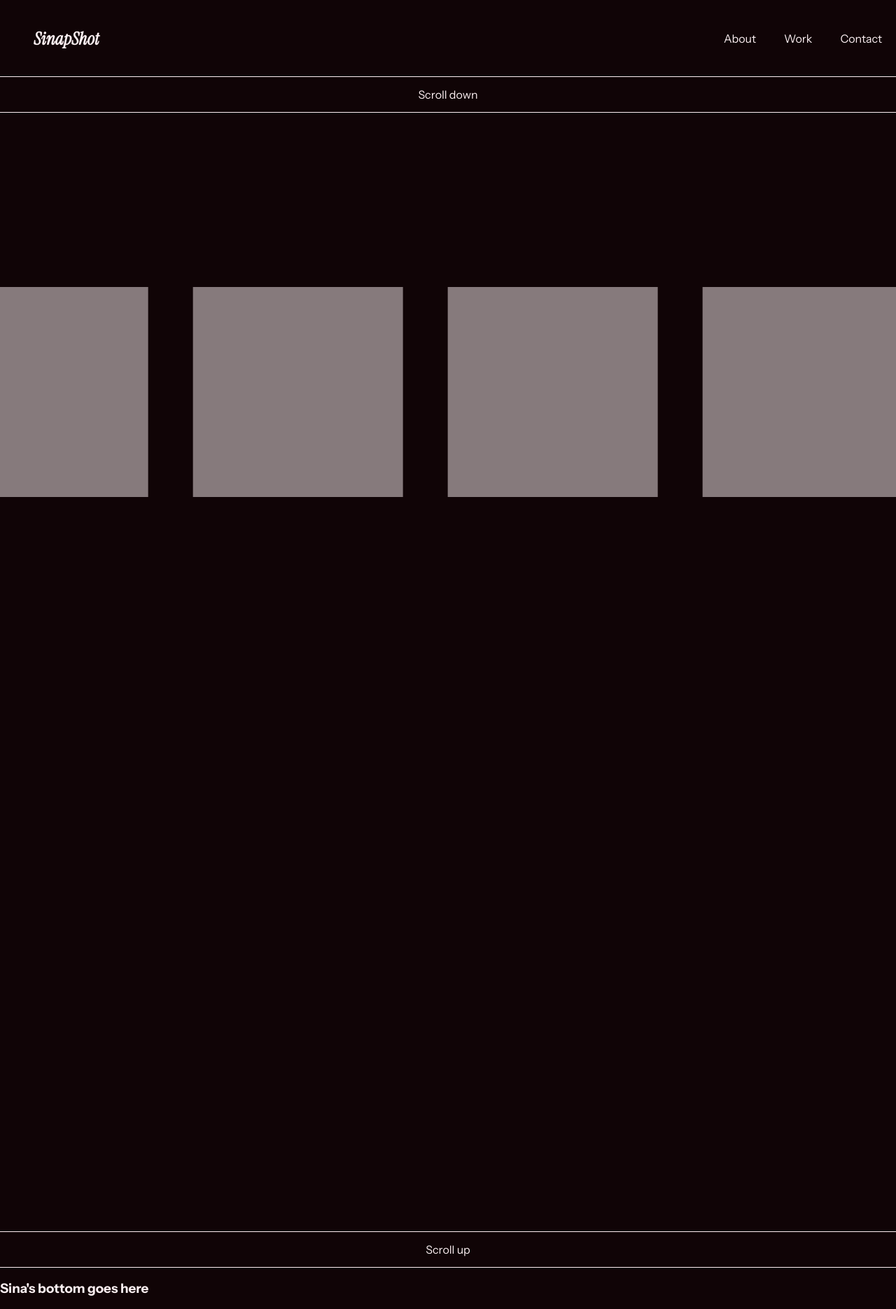
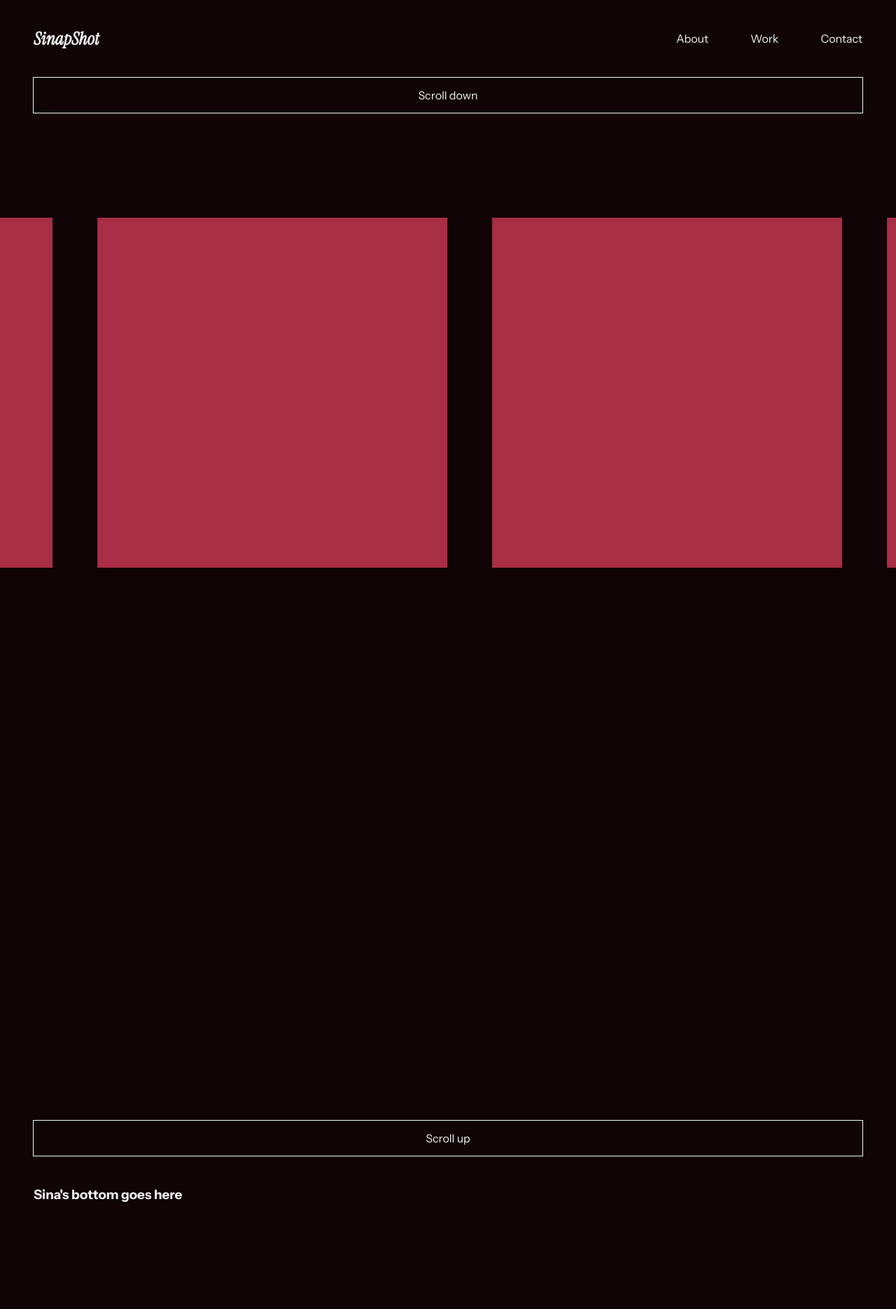
Before and after one commit to gmartin323/sinapshot, a React (Vite) app: page /#/ in a window 1280 px wide. Shown: the whole page at 70% size. After the commit the page ends 1761 px from the top, so only its background shows below. Built offline with nearby package versions, Linux system fonts and the light colour scheme.

Commit message:
Changed header to fixed position

```diff
--- a/src/components/Footer.jsx
+++ b/src/components/Footer.jsx
@@ -2,8 +2,8 @@ import React from 'react'
 
 export default function Footer() {
   return (
-    <section className="footer">
+    <footer className="footer">
       <h3>Sina's bottom goes here</h3>
-    </section>
+    </footer>
   )
 }
--- a/src/components/HorizontalScrollCarousel.jsx
+++ b/src/components/HorizontalScrollCarousel.jsx
@@ -8,7 +8,7 @@ export default function HorizontalScrollCarousel() {
     target: targetRef,
   });
 
-  const x = useTransform(scrollYProgress, [0, 1], ["1%", "-62.7%"]);
+  const x = useTransform(scrollYProgress, [0, 1], ["0.93%", "-62.7%"]);
 
   return (
     <section ref={targetRef} className="photo-section" >
--- a/src/index.css
+++ b/src/index.css
@@ -9,7 +9,7 @@ body {
   background-color: #100406;
   font-family: 'EB Garamond', serif;
   font-family: 'Instrument Sans', sans-serif;
-  color: #FBEFF1;
+  color: #F4F4F4;
 }
 
 a {
@@ -26,13 +26,23 @@ body {
   scrollbar-width: none;
 }
 
+main {
+  margin-right: 3rem;
+  margin-left: 3rem;
+  padding-top: 111px;
+  bottom: 110px;
+}
+
 header {
   height: 110px;
+  width: 100%;
   display: flex;
   align-items: center;
-  justify-content: flex-start;
   flex-wrap: wrap;
-  margin-left: 3rem;
+  padding: 0 3rem;
+  position: fixed;
+  z-index: 2;
+  background-color: #100406;
 }
 
 .site-logo {
@@ -44,7 +54,7 @@ header {
 }
 
 nav a {
-  padding: 5px 20px;
+  padding: 5px 0px 5px 60px;
 }
 
 .span-container {
@@ -52,17 +62,18 @@ nav a {
   height: 50px;
   align-items: center;
   justify-content: center;
-  outline: 1px solid #FBEFF1;
+  outline: 1px solid #F4F4F4;
 }
 
 .photo-section {
   position: relative;
-  height: 200vh;
+  height: 180vh;
 }
 
 .photos-container {
   position: sticky;
   top: 0;
+  margin: 0 -3rem;
   height: 100vh;
   display: flex;
   align-items: center;
@@ -75,8 +86,18 @@ nav a {
 }
 
 .photo {
-  height: 300px;
-  width: 300px;
-  background-color: #FBEFF1;
-  opacity: 50%;
+  height: 500px;
+  width: 500px;
+  background-color: #cf3a55;
+  opacity: 80%;
 }
+
+footer {
+  position: absolute;
+  display: flex;
+  align-items: center;
+  height: 110px;
+  margin-bottom: 0;
+  margin-right: 3rem;
+  margin-left: 3rem;
+}
```
